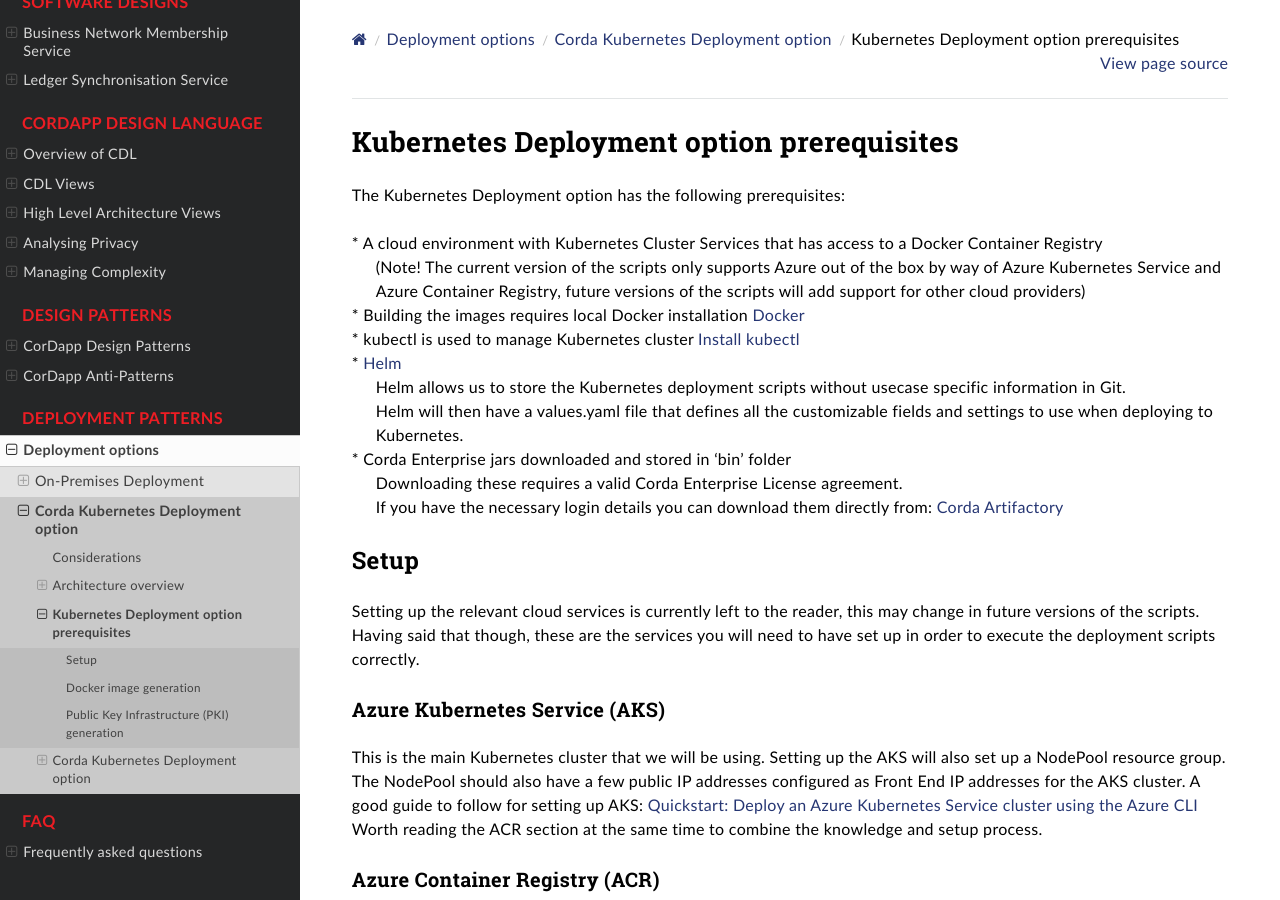
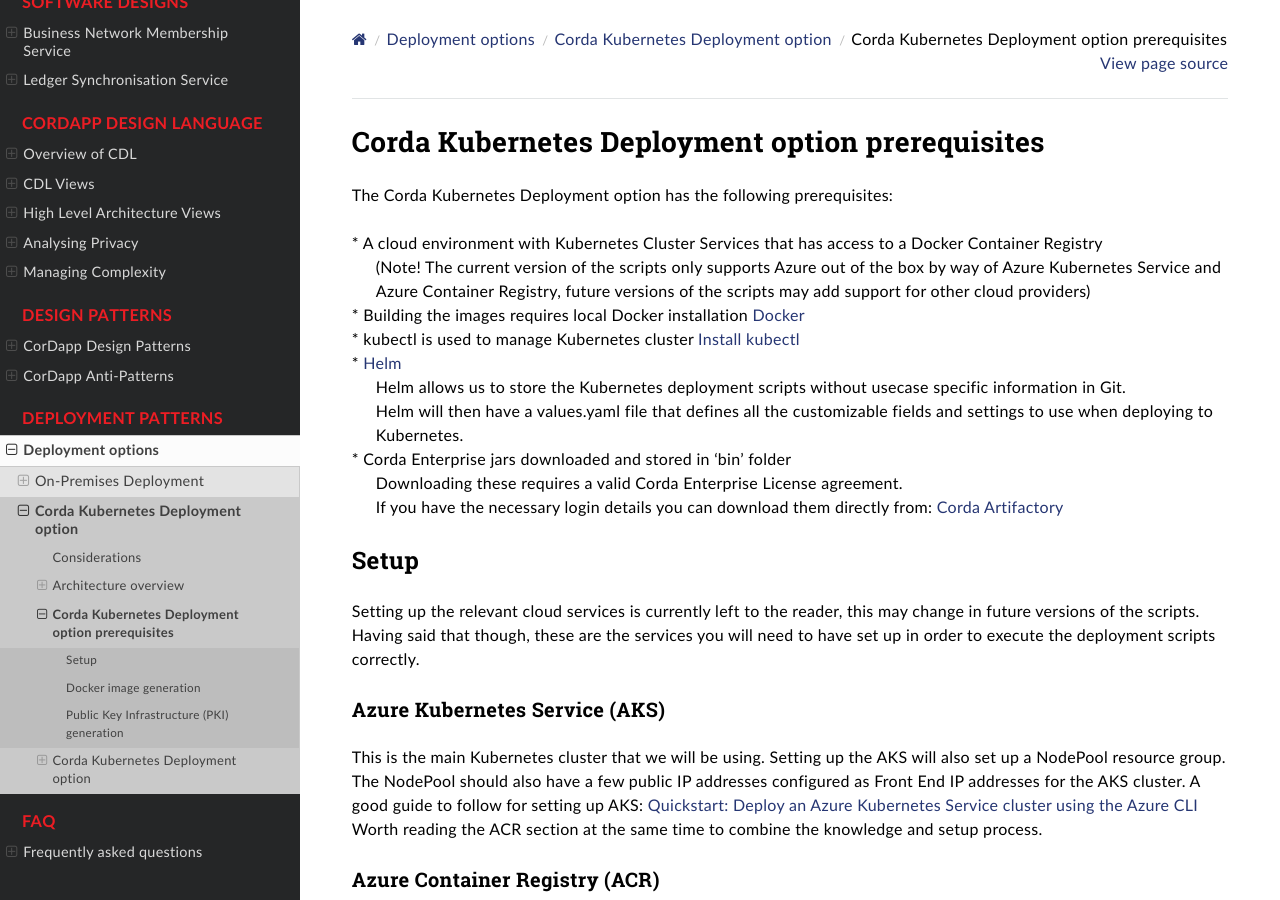
Before and after one commit to corda/corda-solutions, a Sphinx documentation site: the page built from docs/source/deployment/kubernetes/prerequisites.rst, in a window 1280 px wide and 900 px high. Built offline with Sphinx 7.4.7 and the Read the Docs theme 2.0.0, drawn with Linux system fonts in a browser that asks for light colours.

Commit message:
Use consistent naming.

```diff
--- a/docs/source/deployment/kubernetes/prerequisites.rst
+++ b/docs/source/deployment/kubernetes/prerequisites.rst
@@ -1,11 +1,11 @@
-Kubernetes Deployment option prerequisites
-==========================================
+Corda Kubernetes Deployment option prerequisites
+================================================
 
 .. line-block::
-    The Kubernetes Deployment option has the following prerequisites:
+    The Corda Kubernetes Deployment option has the following prerequisites:
 
     * A cloud environment with Kubernetes Cluster Services that has access to a Docker Container Registry
-        (Note! The current version of the scripts only supports Azure out of the box by way of Azure Kubernetes Service and Azure Container Registry, future versions of the scripts will add support for other cloud providers)
+        (Note! The current version of the scripts only supports Azure out of the box by way of Azure Kubernetes Service and Azure Container Registry, future versions of the scripts may add support for other cloud providers)
     * Building the images requires local Docker installation `Docker <https://www.docker.com/>`_
     * kubectl is used to manage Kubernetes cluster `Install kubectl <https://kubernetes.io/docs/tasks/tools/install-kubectl/>`_
     * `Helm <https://helm.sh/>`_
```
